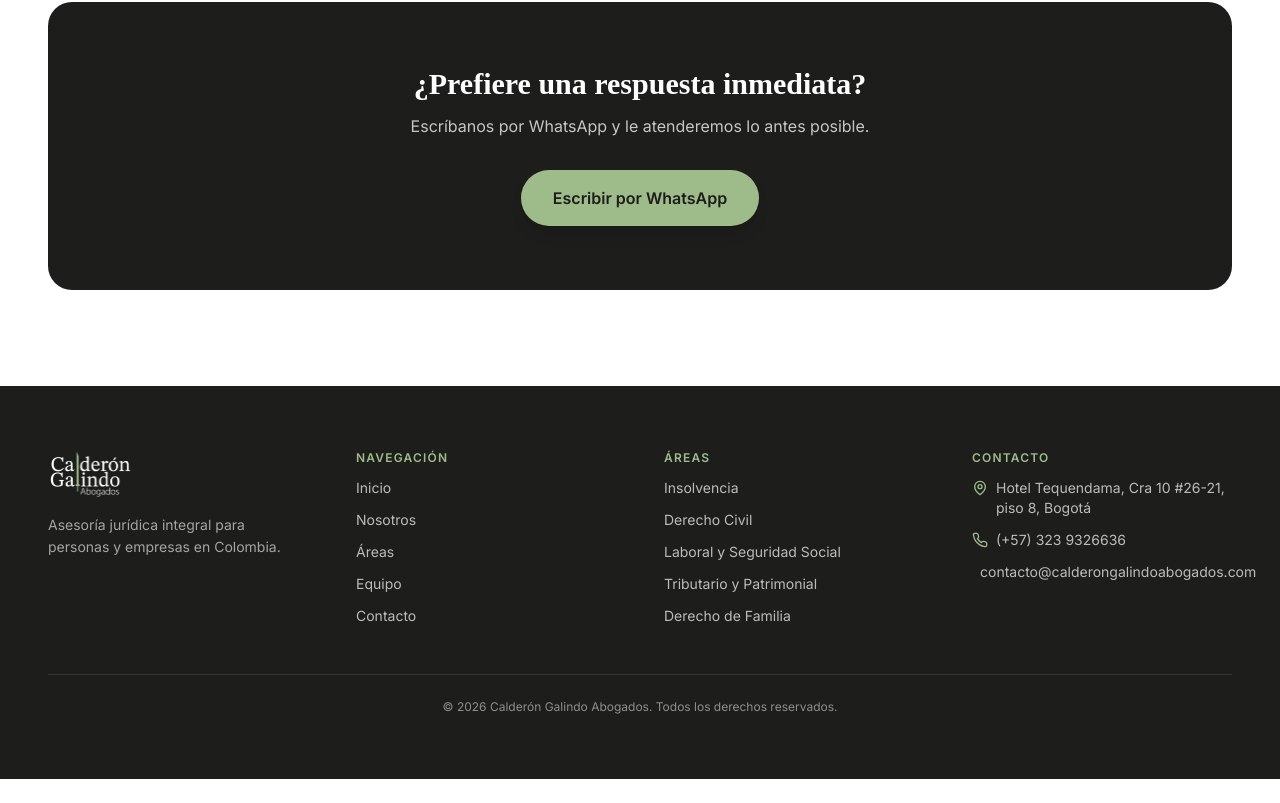
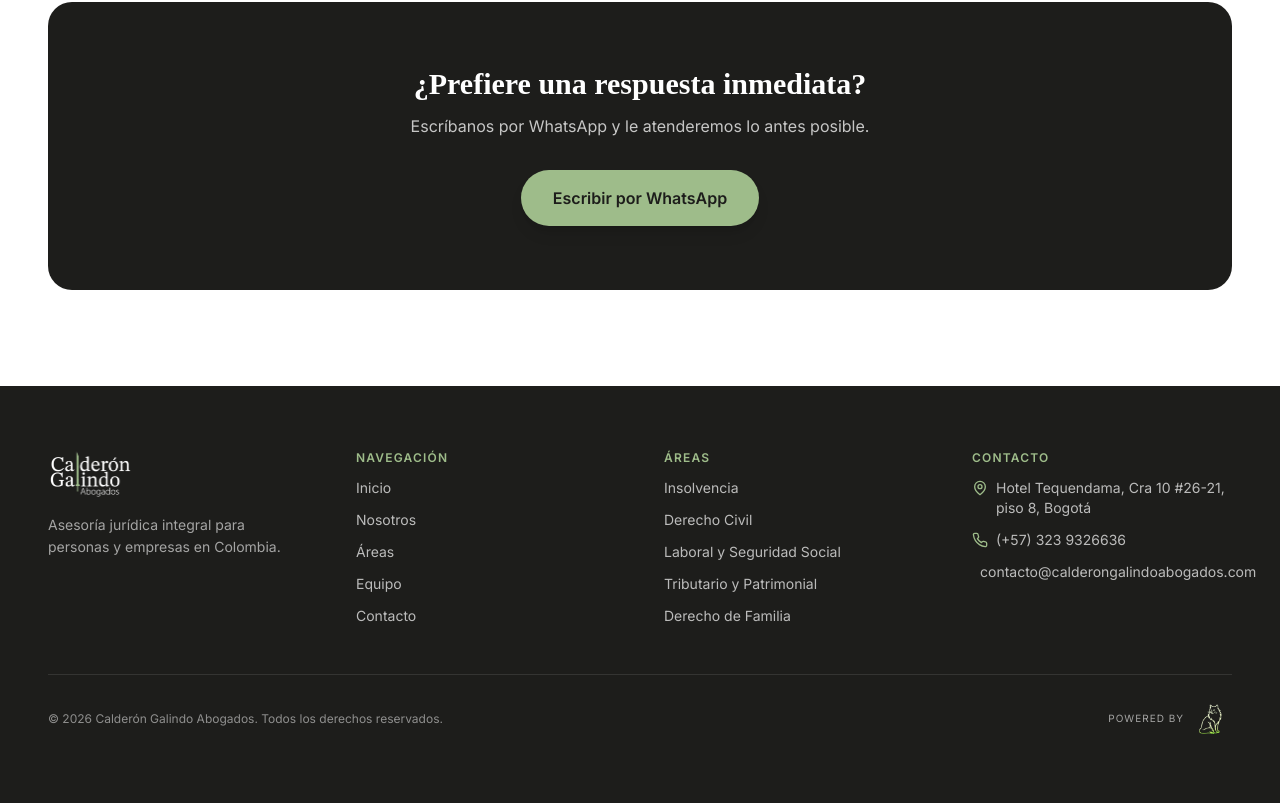
Before and after one commit to Juandivox/calderon-galindo-abogados, a React (Vite) app: page / in a window 1280 px wide. Shown: the part 8279-9082 px from the top of the page. Before the commit the page ends 9058 px from the top, so only its background shows below. Built offline with nearby package versions, Linux system fonts and the light colour scheme; a web font is replaced by a local one.

Commit message:
feat(footer): add Powered by MirayLabs badge with hover animation

```diff
--- a/src/components/layout/Footer.jsx
+++ b/src/components/layout/Footer.jsx
@@ -52,10 +52,27 @@ export default function Footer() {
           </div>
         </div>
 
-        <div className="mt-12 border-t border-blanco-puro/10 pt-6 text-center">
+        <div className="mt-12 flex flex-col items-center justify-between gap-4 border-t border-blanco-puro/10 pt-6 sm:flex-row">
           <p className="font-cuerpo text-xs text-blanco-puro/50">
             © {new Date().getFullYear()} Calderón Galindo Abogados. Todos los derechos reservados.
           </p>
+          <a
+            href="https://miraylabs.com/"
+            target="_blank"
+            rel="noopener noreferrer"
+            className="group flex items-center gap-2 transition-all duration-300"
+          >
+            <span className="font-cuerpo text-[10px] uppercase tracking-widest text-blanco-puro/60 transition-colors duration-300 group-hover:text-blanco-puro">
+              Powered by
+            </span>
+            <img
+              src="/miraylabs-logo.webp"
+              alt="MirayLabs"
+              width={40}
+              height={40}
+              className="object-contain invert brightness-75 transition-all duration-300 group-hover:brightness-200"
+            />
+          </a>
         </div>
       </div>
     </footer>
```
